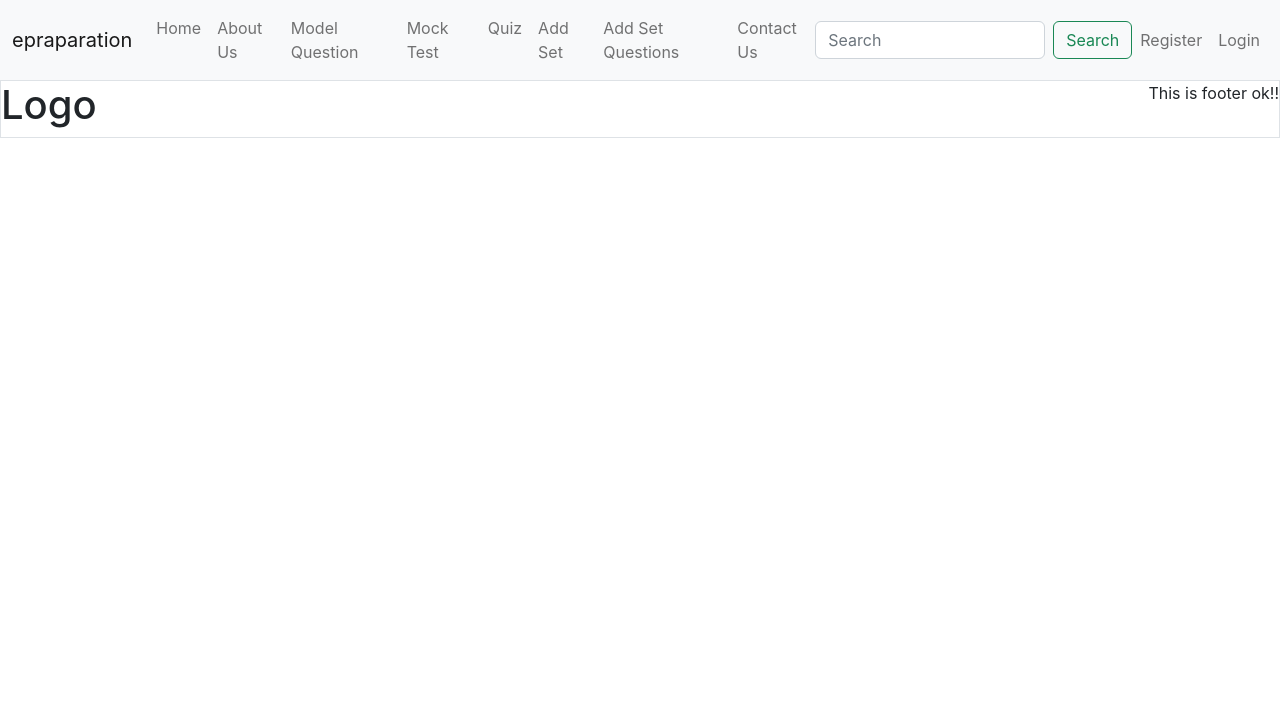
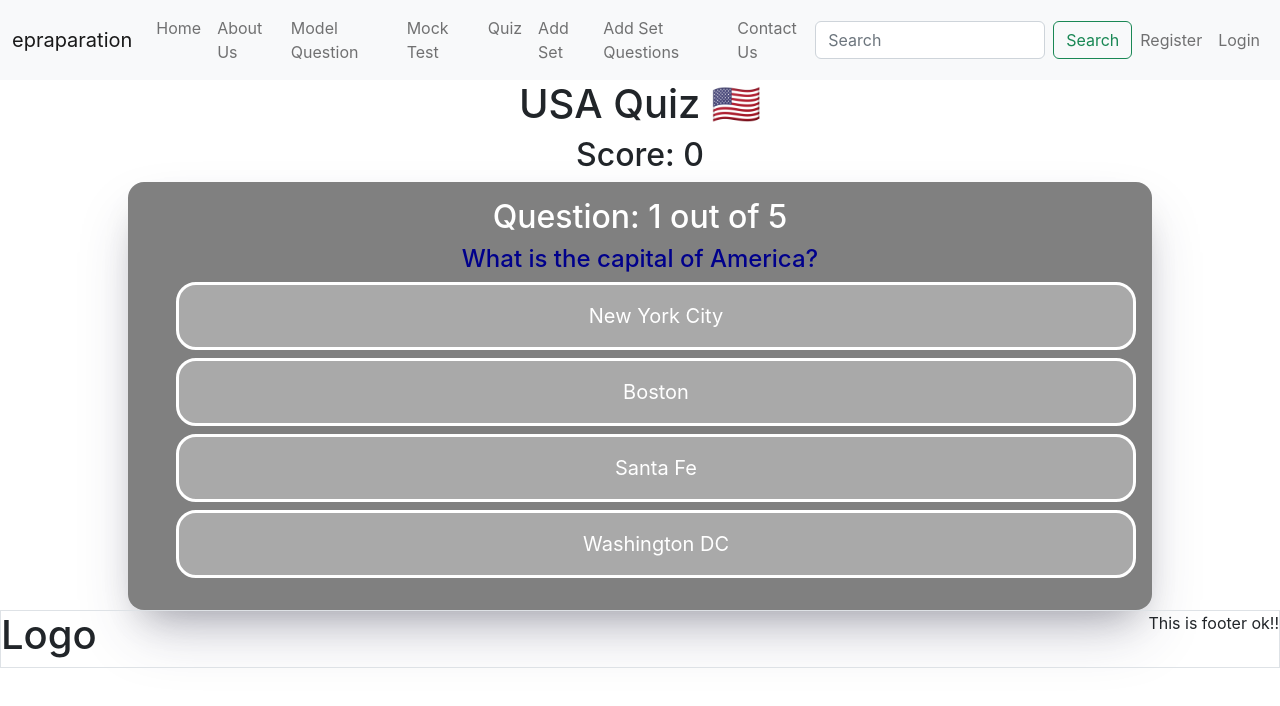
Before and after one commit to Nisschhal/epreparation-react-app, a React (Create React App) app: page /take-quiz/1 in a window 1280 px wide. Shown: the top 706 px of the page. Built offline with nearby package versions, Linux system fonts and the light colour scheme; no server answers.

Commit message:
quiz test design

```diff
--- a/src/App.js
+++ b/src/App.js
@@ -17,6 +17,7 @@ import Login from "./components/login-in/login-in.component";
 import Dashboard from "./components/dashboard/dashboard.component";
 import PrivateRoute from "./components/private-route";
 import UpdateSet from "./components/update/update-set.component";
+import TakeQuiz from "./components/take-quiz/take-quiz.component";
 const App = () => {
   const [modelQuestion, setModelQuestion] = useState([]);
 
@@ -102,6 +103,7 @@ const App = () => {
         {/* <Route path="test/:id" element={<QuestionTest />} /> */}
 
         <Route path="new-set" element={<CreateNewSet />} />
+        <Route path="take-quiz/:id" element={<TakeQuiz />} />
       </Routes>
       <Footer />
     </Fragment>
--- a/src/components/take-quiz/take-quiz.component.jsx
+++ b/src/components/take-quiz/take-quiz.component.jsx
@@ -1,12 +1,30 @@
 import React, { useState } from "react";
+import {useParams} from 'react-router-dom';
+
 import "./take-quiz.css"
 function TakeQuiz() {
   // Properties
 
-  const { id } = useP
+   const {id} = useParams();
+
   const [showResults, setShowResults] = useState(false);
   const [currentQuestion, setCurrentQuestion] = useState(0);
   const [score, setScore] = useState(0);
+  // const [questions, setQuestions] = useState();
+
+  // useEffect(() => {
+  //   axios.get(`http://localhost:300/model-questions/${id}`).then((response) => {
+  //     console.log(response.data);
+  //     setSubject(response.data.subject);
+  //     setQuestionType(response.data.questionType);
+  //     setTime(response.data.time);
+  //     setTotalScore(response.data.totalScore);
+  //     setSet(response.data.set);
+  //     setSetTitle(response.data.setTitle);
+  //     setImageUrl(response.data.imageUrl);
+  //   });
+  // }, []);
+
 
   const questions = [
     {
@@ -80,7 +98,7 @@ function TakeQuiz() {
   };
 
   return (
-    <div className="App">
+    <div className="quiz">
       {/* 1. Header  */}
       <h1>USA Quiz 🇺🇸</h1>
 
@@ -108,10 +126,10 @@ function TakeQuiz() {
           <h3 className="question-text">{questions[currentQuestion].text}</h3>
 
           {/* List of possible answers  */}
-          <ul>
+          <ul className="uls">
             {questions[currentQuestion].options.map((option) => {
               return (
-                <li
+                <li className="lis"
                   key={option.id}
                   onClick={() => optionClicked(option.isCorrect)}
                 >
--- a/src/components/take-quiz/take-quiz.css
+++ b/src/components/take-quiz/take-quiz.css
@@ -1,4 +1,4 @@
-.App {
+.quiz {
   text-align: center;
 }
 
@@ -19,11 +19,11 @@
     rgba(0, 0, 0, 0.3) 0px 18px 36px -18px;
 }
 
-ul {
+.uls {
   list-style: none;
 }
 
-li {
+.lis {
   margin-top: 8px;
   background-color: darkgray;
   padding: 16px;
```
